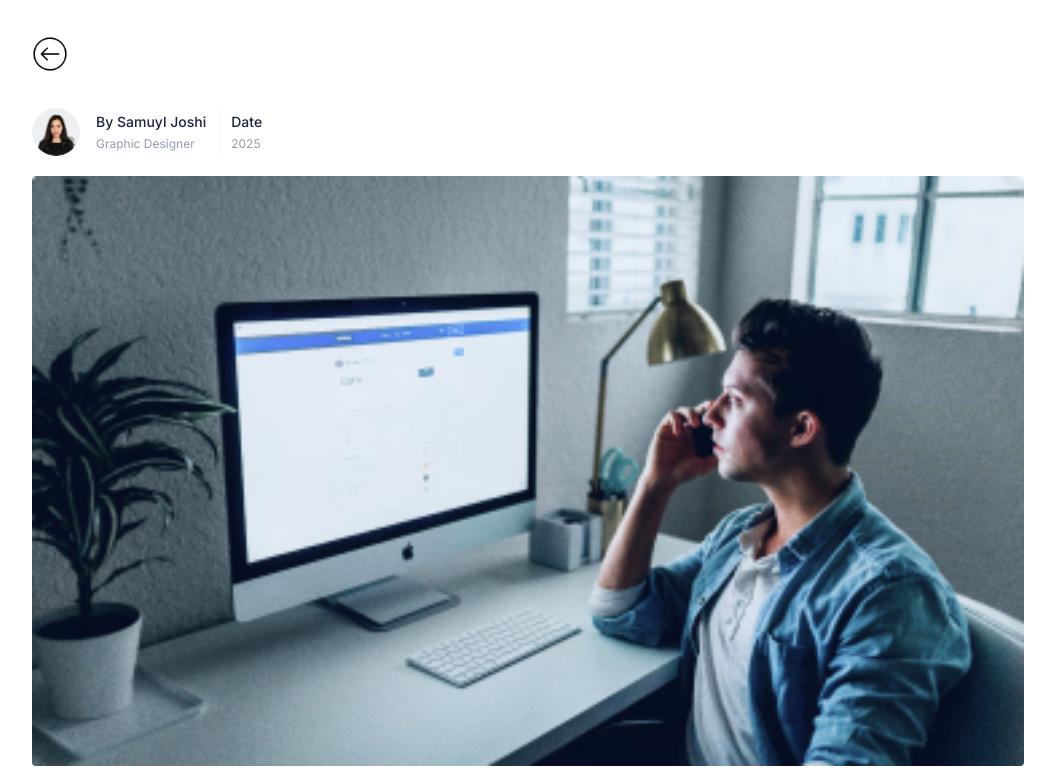
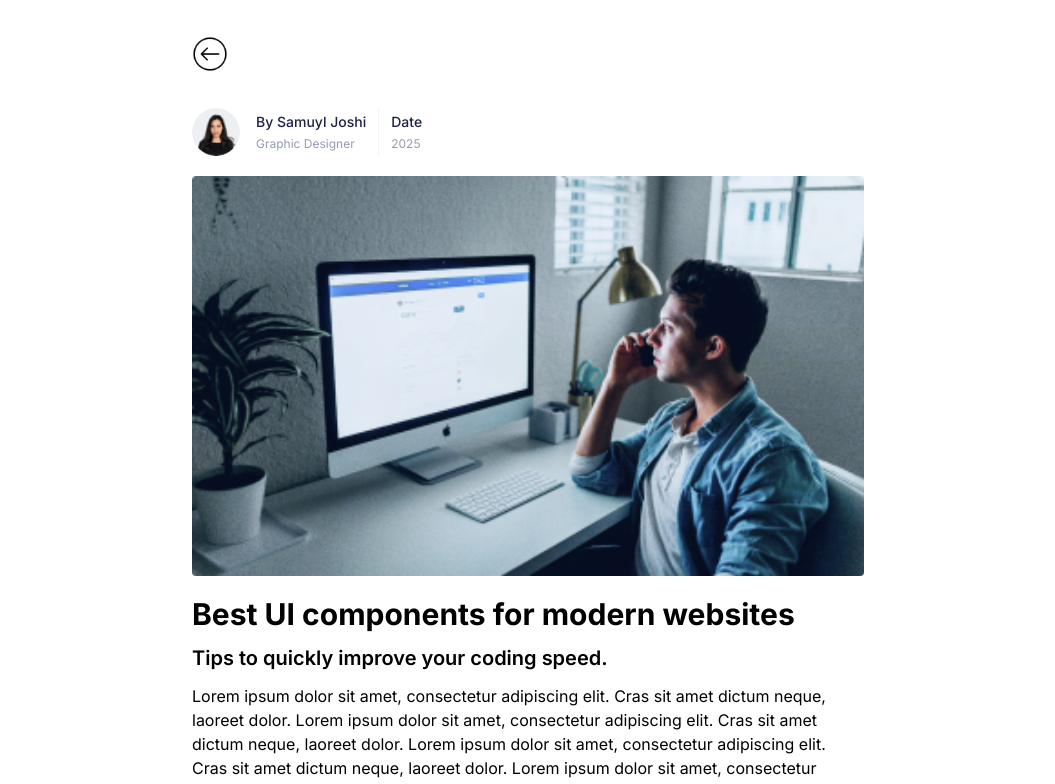
Before and after one commit to luiser8/psm_web_site-v2, a React (Vite) app: page /noticias/1 in a window 1280 px wide. Shown: the top 784 px of the page, without its empty margins (112-1167 px from the left). Built offline with nearby package versions, Linux system fonts and the light colour scheme; the HTML template or start-up script is replaced by a standard one.

Commit message:
cambiando el tamaño de la imagen

```diff
--- a/src/pages/noticias/NewsDetails.jsx
+++ b/src/pages/noticias/NewsDetails.jsx
@@ -18,7 +18,7 @@ export default function NewsDetails() {
   return (
     <>
       {news.length !== 0 ? (
-        <section className=" bg-[#fff] w-[80%] h-auto flex justify-start flex-col py-4 px-4 gap-y-5 mx-auto my-5 rounded  ">
+        <section className=" bg-[#fff] w-60% md:w-[55%] h-auto flex justify-start flex-col py-4 px-4 gap-y-5 mx-auto my-5 rounded  ">
           <Link to={"/"}>
             <img
               src="\images\carreras\arrows\arrow-left.png"
```
